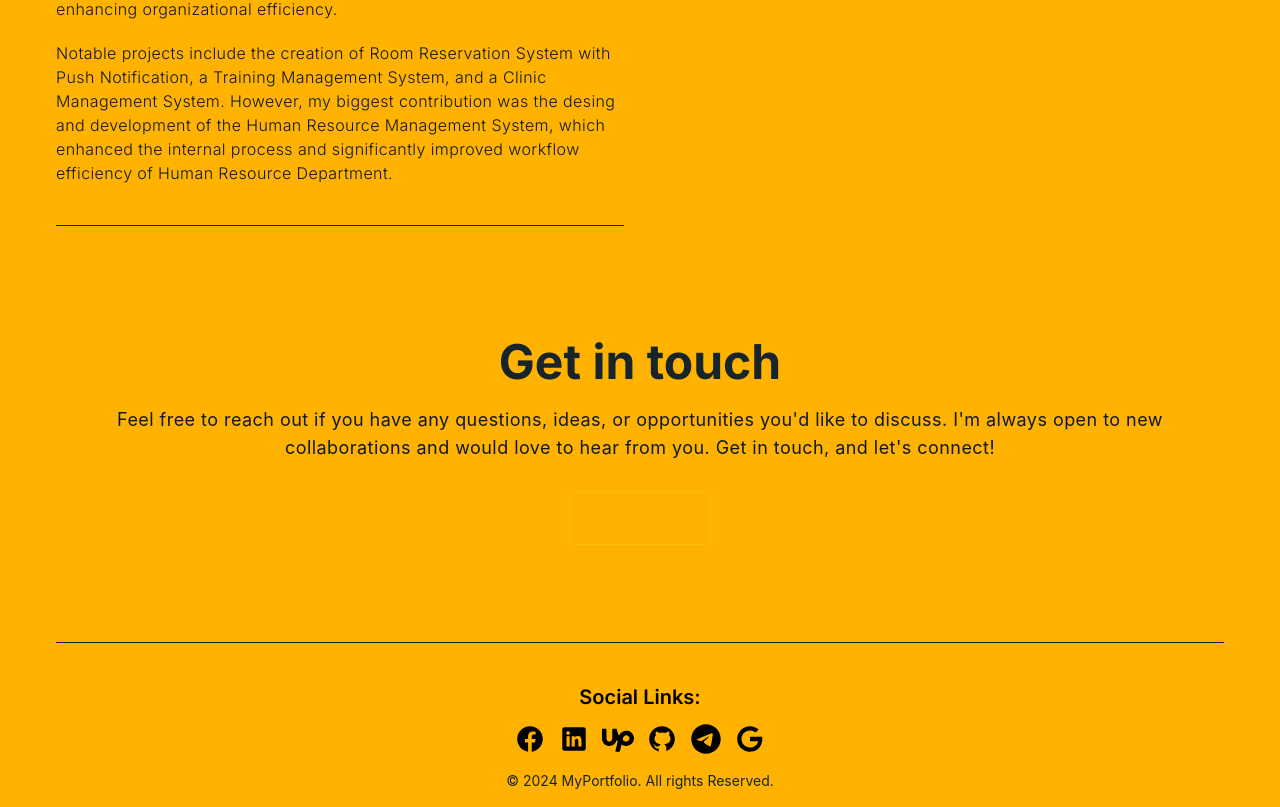
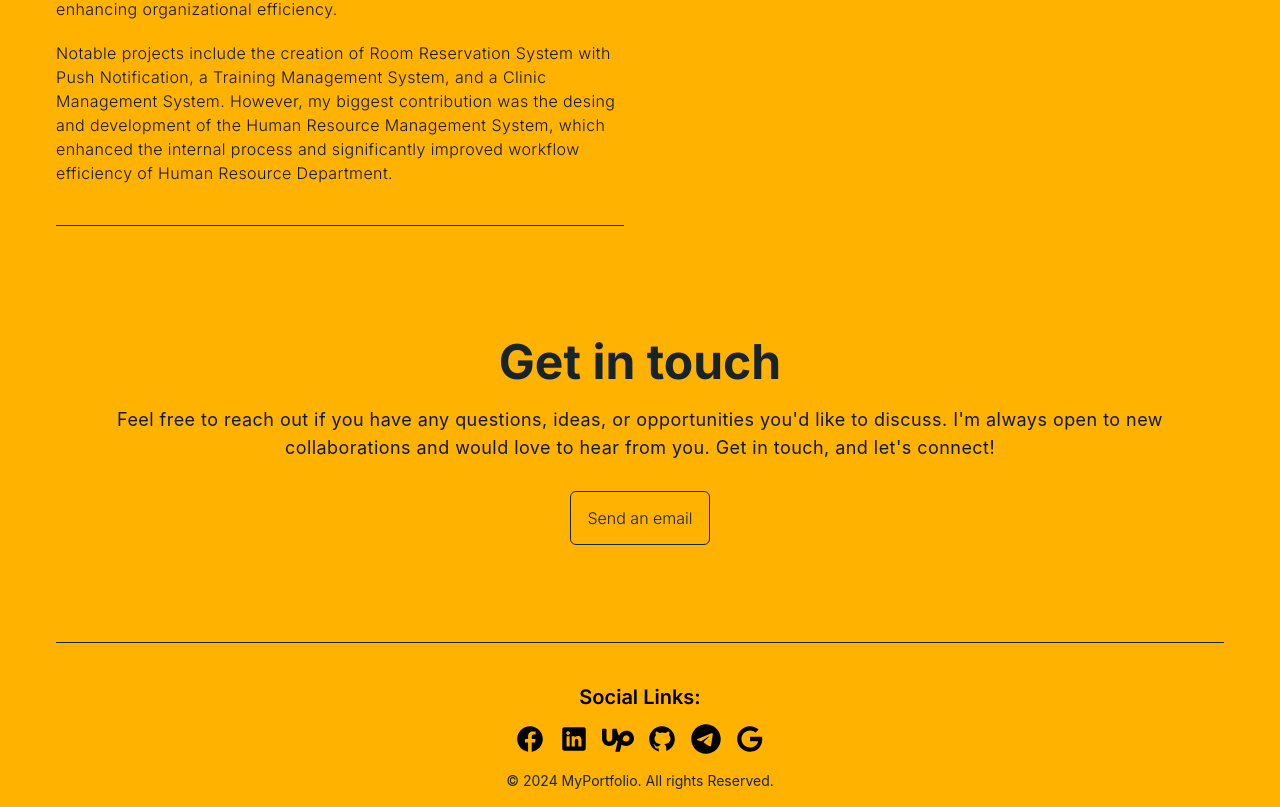
Before and after one commit to japhg/vue-portfolio-project, a Vue app: page / in a window 1280 px wide. Shown: the part 1909-2716 px from the top of the page. Built offline with nearby package versions, Linux system fonts and the light colour scheme.

Commit message:
Change the border of button in get in touch

```diff
--- a/src/components/Home/GetInTouch.vue
+++ b/src/components/Home/GetInTouch.vue
@@ -15,7 +15,7 @@
             <a
                 href="mailto:jpgomera19@gmail.com"
                 target="_blank"
-                class="text-primary border border-[#FFC107] p-4 rounded-md font-bold text-sm md:text-base"
+                class="text-softBlack border border-softBlack p-4 rounded-md font-light bold text-sm md:text-base"
                 >Send an email</a
             >
         </div>
```
